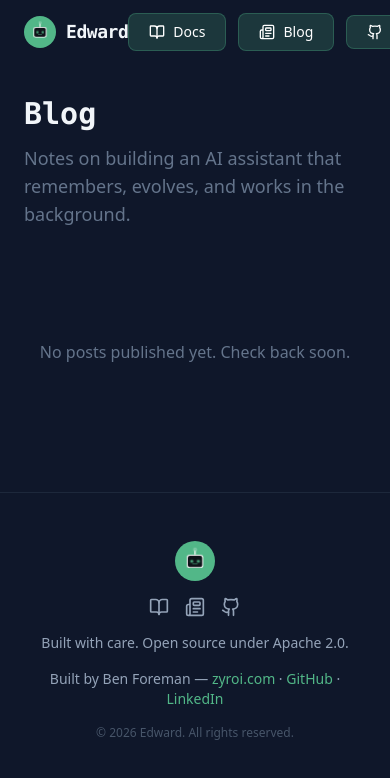
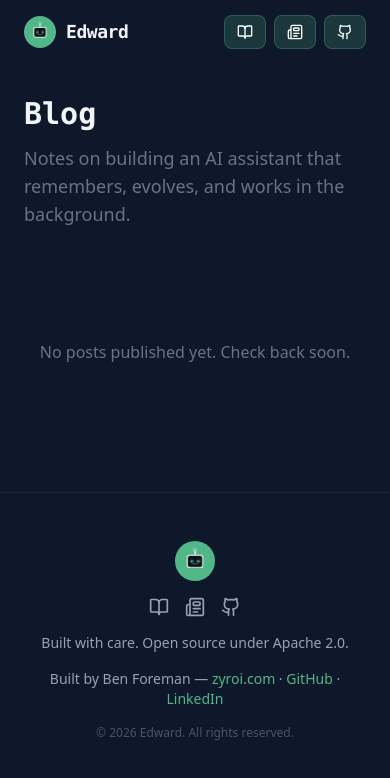
Before and after one commit to ben4mn/meet-edward, a Next.js app in the folder site/: page /blog in a window 390 px wide. Shown: the top 778 px of the page. Built offline with nearby package versions, Linux system fonts and the light colour scheme.

Commit message:
fix: nav buttons collapse to icon-only on mobile
Hide text labels behind sm: breakpoint and reduce padding/gap
so all three buttons fit without overlapping on small screens.

```diff
--- a/site/components/LandingNav.tsx
+++ b/site/components/LandingNav.tsx
@@ -36,29 +36,29 @@ export function LandingNav() {
           </span>
         </Link>
 
-        <div className="flex items-center gap-3">
+        <div className="flex items-center gap-2 sm:gap-3">
           <Link
             href="/docs"
-            className="flex-shrink-0 flex items-center gap-2 text-sm font-medium text-white px-5 py-2 rounded-lg bg-[#52b788]/20 border border-[#52b788]/30 hover:bg-[#52b788]/30 transition-all"
+            className="flex-shrink-0 flex items-center gap-2 text-sm font-medium text-white px-3 sm:px-5 py-2 rounded-lg bg-[#52b788]/20 border border-[#52b788]/30 hover:bg-[#52b788]/30 transition-all"
           >
             <BookOpen className="w-4 h-4" />
-            Docs
+            <span className="hidden sm:inline">Docs</span>
           </Link>
           <Link
             href="/blog"
-            className="flex-shrink-0 flex items-center gap-2 text-sm font-medium text-white px-5 py-2 rounded-lg bg-[#52b788]/20 border border-[#52b788]/30 hover:bg-[#52b788]/30 transition-all"
+            className="flex-shrink-0 flex items-center gap-2 text-sm font-medium text-white px-3 sm:px-5 py-2 rounded-lg bg-[#52b788]/20 border border-[#52b788]/30 hover:bg-[#52b788]/30 transition-all"
           >
             <Newspaper className="w-4 h-4" />
-            Blog
+            <span className="hidden sm:inline">Blog</span>
           </Link>
           <a
             href={GITHUB_URL}
             target="_blank"
             rel="noopener noreferrer"
-            className="flex-shrink-0 flex items-center gap-2 text-sm font-medium text-white px-5 py-2 rounded-lg bg-[#52b788]/20 border border-[#52b788]/30 hover:bg-[#52b788]/30 transition-all"
+            className="flex-shrink-0 flex items-center gap-2 text-sm font-medium text-white px-3 sm:px-5 py-2 rounded-lg bg-[#52b788]/20 border border-[#52b788]/30 hover:bg-[#52b788]/30 transition-all"
           >
             <Github className="w-4 h-4" />
-            <span className="hidden sm:inline">View on GitHub</span>
+            <span className="hidden sm:inline">GitHub</span>
           </a>
         </div>
       </div>
```
